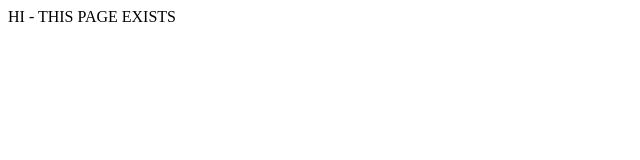
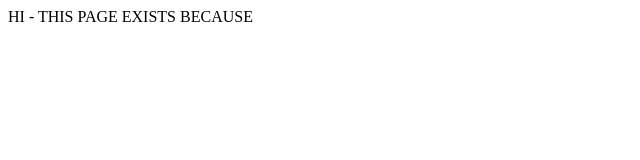
Before and after one commit to samwiseduzer/pokemon_fall, a plain HTML site: page index.html in a window 1280 px wide. Shown: the whole page, without its empty margins (0-640 px from the left). Drawn offline with Linux system fonts and the light colour scheme.

Commit message:
added BECAUSE because, you know...

```diff
--- a/index.html
+++ b/index.html
@@ -7,7 +7,7 @@
   <title>Pokemon</title>
 </head>
 <body>
-  HI - THIS PAGE EXISTS
+  HI - THIS PAGE EXISTS BECAUSE
   <script src="script.js"></script>
 </body>
 </html>
```
